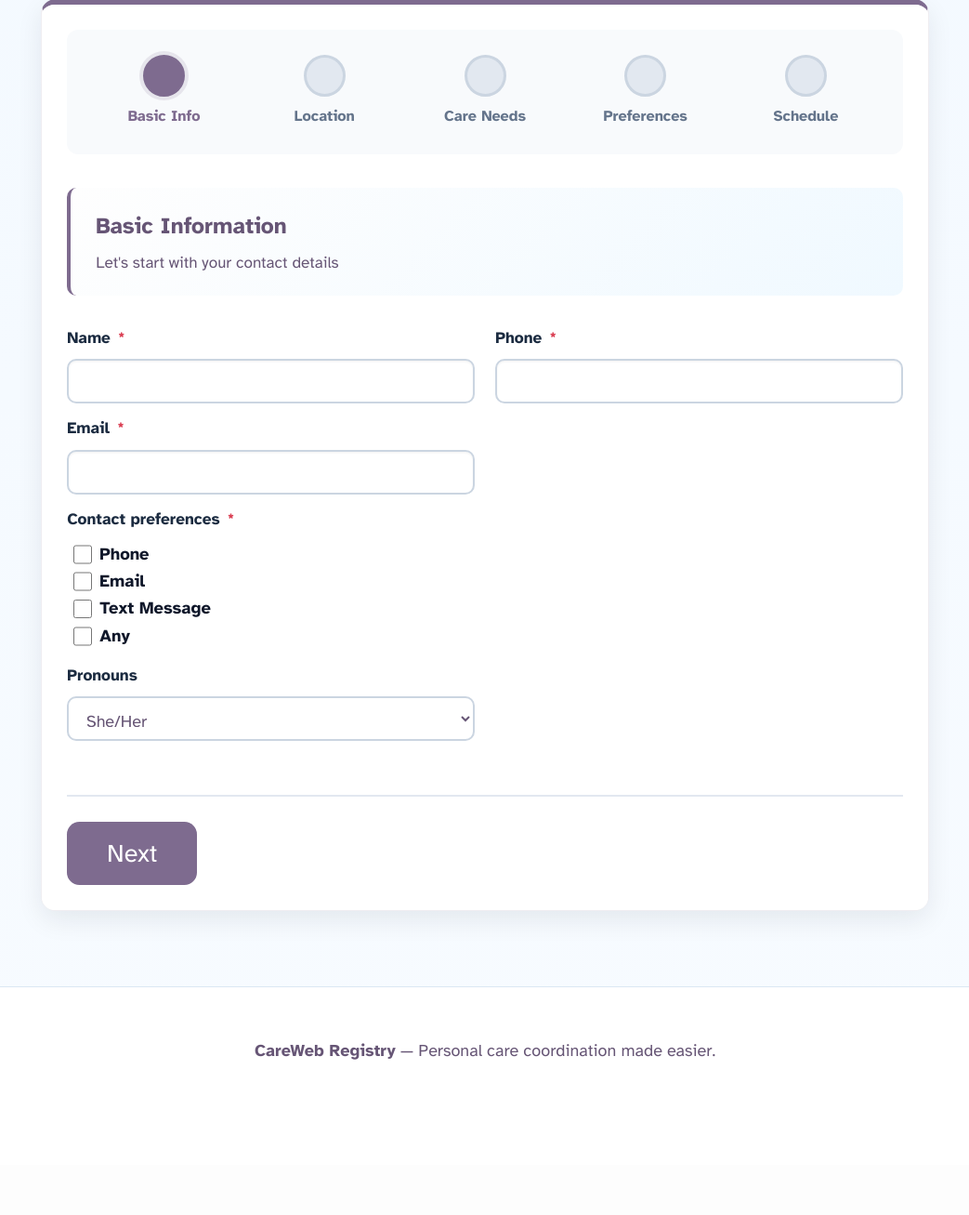
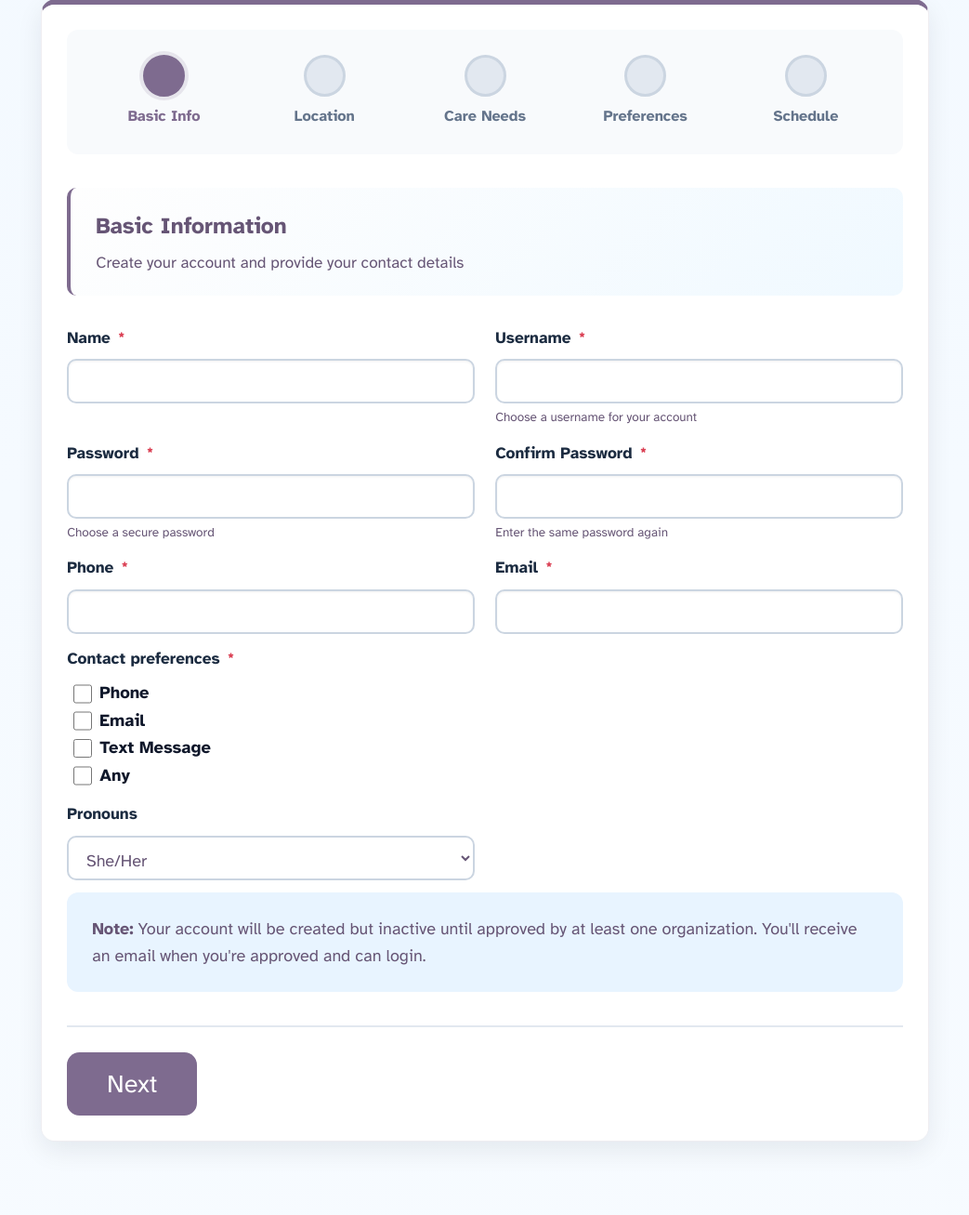
Before and after one commit to LTCarew/carewebAI, a Django app: page /apply/client/ in a window 1280 px wide. Shown: the part 419-1726 px from the top of the page at 93% size, without its empty margins (118-1161 px from the left). Before the commit the page ends 1559 px from the top, so only its background shows below. Run offline with Django 5.2, Linux system fonts and the light colour scheme.

Commit message:
changed workflow of client caregiver application so that they create a login pass and upon approval, can login

```diff
--- a/caregiver_registry/registry/forms.py
+++ b/caregiver_registry/registry/forms.py
@@ -1,5 +1,6 @@
 from django import forms
 from django.db import transaction
+from django.contrib.auth import get_user_model
 from organizations.models import Organization
 from accounts.models import UserProfile
 from .models import (
@@ -19,6 +20,8 @@ from .models import (
     PRONOUN_CHOICES,
 )
 from .services import get_or_create_user_from_email
+
+User = get_user_model()
 
 
 TIME_CHOICES = [
@@ -114,7 +117,25 @@ class CaregiverApplicationForm(AvailabilityMixin, forms.Form):
     Creates User, UserProfile, and CaregiverProfile.
     Applicants go into a general pool - organizations add them later.
     """
+    # Account credentials
     name = forms.CharField(max_length=255)
+    username = forms.CharField(
+        max_length=150,
+        help_text="Choose a username for your account"
+    )
+    password1 = forms.CharField(
+        label="Password",
+        widget=forms.PasswordInput,
+        help_text="Choose a secure password"
+    )
+    password2 = forms.CharField(
+        label="Confirm Password",
+        widget=forms.PasswordInput,
+        help_text="Enter the same password again"
+    )
+
+    # Personal information
+
     phone = forms.CharField(max_length=25)
     email = forms.EmailField()
     contact_preferences = forms.MultipleChoiceField(
@@ -181,48 +202,71 @@ class CaregiverApplicationForm(AvailabilityMixin, forms.Form):
         self.add_availability_fields()
         apply_bulma_classes(self)
 
+    def clean_username(self):
+        """Validate that username is unique."""
+        username = self.cleaned_data.get('username')
+        if User.objects.filter(username=username).exists():
+            raise forms.ValidationError("This username is already taken. Please choose another.")
+        return username
+
+    def clean_email(self):
+        """Validate that email is unique."""
+        email = self.cleaned_data.get('email')
+        if User.objects.filter(email=email).exists():
+            raise forms.ValidationError("An account with this email already exists.")
+        return email
+
+    def clean(self):
+        """Validate that passwords match."""
+        cleaned_data = super().clean()
+        password1 = cleaned_data.get('password1')
+        password2 = cleaned_data.get('password2')
+
+        if password1 and password2 and password1 != password2:
+            raise forms.ValidationError("The two password fields must match.")
+
+        return cleaned_data
+
     @transaction.atomic
     def save(self):
         """
-        Create User, UserProfile, and CaregiverProfile.
-        Caregiver goes into general pool - organizations can add them later.
+        Create User (inactive), UserProfile, and CaregiverProfile.
+        User cannot login until approved by at least one organization.
         """
-        # 1. Get or create User
-        user = get_or_create_user_from_email(
+        # 1. Create User with is_active=False
+        user = User.objects.create_user(
+            username=self.cleaned_data['username'],
             email=self.cleaned_data['email'],
-            name=self.cleaned_data['name']
+            password=self.cleaned_data['password1'],
+            is_active=False  # Cannot login until approved
         )
 
-        # 2. Create or update UserProfile
-        user_profile, _ = UserProfile.objects.update_or_create(
+        # 2. Create UserProfile
+        user_profile = UserProfile.objects.create(
             user=user,
-            defaults={
-                'name': self.cleaned_data['name'],
-                'phone': self.cleaned_data['phone'],
-                'email': self.cleaned_data['email'],
-                'pronouns': self.cleaned_data.get('pronouns', ''),
-                'contact_preferences': self.cleaned_data['contact_preferences'],
-            }
+            name=self.cleaned_data['name'],
+            phone=self.cleaned_data['phone'],
+            email=self.cleaned_data['email'],
+            pronouns=self.cleaned_data.get('pronouns', ''),
+            contact_preferences=self.cleaned_data['contact_preferences'],
         )
 
-        # 3. Create or update CaregiverProfile
-        caregiver_profile, _ = CaregiverProfile.objects.update_or_create(
+        # 3. Create CaregiverProfile
+        caregiver_profile = CaregiverProfile.objects.create(
             user_profile=user_profile,
-            defaults={
-                'base_zip_code': self.cleaned_data['base_zip_code'],
-                'willing_to_work_cities': self.cleaned_data['willing_to_work_cities'],
-                'transportation': self.cleaned_data['transportation'],
-                'availability': self.build_availability_json(),
-                'hours_looking_for': self.cleaned_data['hours_looking_for'],
-                'certified_ihss_worker': self.cleaned_data['certified_ihss_worker'],
-                'additional_certifications': self.cleaned_data.get('additional_certifications', ''),
-                'experience_with': self.cleaned_data['experience_with'],
-                'languages_spoken': self.cleaned_data['languages_spoken'],
-                'pathogen_protocols': self.cleaned_data['pathogen_protocols'],
-                'rate': self.cleaned_data['rate'],
-                'bio': self.cleaned_data.get('bio', ''),
-                'wants_training_updates': self.cleaned_data.get('wants_training_updates', False),
-            }
+            base_zip_code=self.cleaned_data['base_zip_code'],
+            willing_to_work_cities=self.cleaned_data['willing_to_work_cities'],
+            transportation=self.cleaned_data['transportation'],
+            availability=self.build_availability_json(),
+            hours_looking_for=self.cleaned_data['hours_looking_for'],
+            certified_ihss_worker=self.cleaned_data['certified_ihss_worker'],
+            additional_certifications=self.cleaned_data.get('additional_certifications', ''),
+            experience_with=self.cleaned_data['experience_with'],
+            languages_spoken=self.cleaned_data['languages_spoken'],
+            pathogen_protocols=self.cleaned_data['pathogen_protocols'],
+            rate=self.cleaned_data['rate'],
+            bio=self.cleaned_data.get('bio', ''),
+            wants_training_updates=self.cleaned_data.get('wants_training_updates', False),
         )
 
         return caregiver_profile
@@ -234,7 +278,25 @@ class ClientApplicationForm(AvailabilityMixin, forms.Form):
     Creates User, UserProfile, and ClientProfile.
     Applicants go into a general pool - organizations add them later.
     """
+    # Account credentials
     name = forms.CharField(max_length=255)
+    username = forms.CharField(
+        max_length=150,
+        help_text="Choose a username for your account"
+    )
+    password1 = forms.CharField(
+        label="Password",
+        widget=forms.PasswordInput,
+        help_text="Choose a secure password"
+    )
+    password2 = forms.CharField(
+        label="Confirm Password",
+        widget=forms.PasswordInput,
+        help_text="Enter the same password again"
+    )
+
+    # Personal information
+
     phone = forms.CharField(max_length=25)
     email = forms.EmailField()
     contact_preferences = forms.MultipleChoiceField(
@@ -283,45 +345,68 @@ class ClientApplicationForm(AvailabilityMixin, forms.Form):
         self.add_availability_fields()
         apply_bulma_classes(self)
 
+    def clean_username(self):
+        """Validate that username is unique."""
+        username = self.cleaned_data.get('username')
+        if User.objects.filter(username=username).exists():
+            raise forms.ValidationError("This username is already taken. Please choose another.")
+        return username
+
+    def clean_email(self):
+        """Validate that email is unique."""
+        email = self.cleaned_data.get('email')
+        if User.objects.filter(email=email).exists():
+            raise forms.ValidationError("An account with this email already exists.")
+        return email
+
+    def clean(self):
+        """Validate that passwords match."""
+        cleaned_data = super().clean()
+        password1 = cleaned_data.get('password1')
+        password2 = cleaned_data.get('password2')
+
+        if password1 and password2 and password1 != password2:
+            raise forms.ValidationError("The two password fields must match.")
+
+        return cleaned_data
+
     @transaction.atomic
     def save(self):
         """
-        Create User, UserProfile, and ClientProfile.
-        Client goes into general pool - organizations can add them later.
+        Create User (inactive), UserProfile, and ClientProfile.
+        User cannot login until approved by at least one organization.
         """
-        # 1. Get or create User
-        user = get_or_create_user_from_email(
+        # 1. Create User with is_active=False
+        user = User.objects.create_user(
+            username=self.cleaned_data['username'],
             email=self.cleaned_data['email'],
-            name=self.cleaned_data['name']
+            password=self.cleaned_data['password1'],
+            is_active=False  # Cannot login until approved
         )
 
-        # 2. Create or update UserProfile
-        user_profile, _ = UserProfile.objects.update_or_create(
+        # 2. Create UserProfile
+        user_profile = UserProfile.objects.create(
             user=user,
-            defaults={
-                'name': self.cleaned_data['name'],
-                'phone': self.cleaned_data['phone'],
-                'email': self.cleaned_data['email'],
-                'pronouns': self.cleaned_data.get('pronouns', ''),
-                'contact_preferences': self.cleaned_data['contact_preferences'],
-                'address': self.cleaned_data['address'],
-            }
+            name=self.cleaned_data['name'],
+            phone=self.cleaned_data['phone'],
+            email=self.cleaned_data['email'],
+            pronouns=self.cleaned_data.get('pronouns', ''),
+            contact_preferences=self.cleaned_data['contact_preferences'],
+            address=self.cleaned_data['address'],
         )
 
-        # 3. Create or update ClientProfile
-        client_profile, _ = ClientProfile.objects.update_or_create(
+        # 3. Create ClientProfile
+        client_profile = ClientProfile.objects.create(
             user_profile=user_profile,
-            defaults={
-                'base_zip_code': self.cleaned_data['base_zip_code'],
-                'attendant_care_programs': self.cleaned_data['attendant_care_programs'],
-                'languages_preferred': self.cleaned_data['languages_preferred'],
-                'availability': self.build_availability_json(),
-                'schedule_flexibility': self.cleaned_data.get('schedule_flexibility', False),
-                'hours_per_week': self.cleaned_data.get('hours_per_week'),
-                'care_needs': self.cleaned_data['care_needs'],
-                'additional_care_needs': self.cleaned_data.get('additional_care_needs', ''),
-                'pathogen_protocol_preferences': self.cleaned_data['pathogen_protocol_preferences'],
-            }
+            base_zip_code=self.cleaned_data['base_zip_code'],
+            attendant_care_programs=self.cleaned_data['attendant_care_programs'],
+            languages_preferred=self.cleaned_data['languages_preferred'],
+            availability=self.build_availability_json(),
+            schedule_flexibility=self.cleaned_data.get('schedule_flexibility', False),
+            hours_per_week=self.cleaned_data.get('hours_per_week'),
+            care_needs=self.cleaned_data['care_needs'],
+            additional_care_needs=self.cleaned_data.get('additional_care_needs', ''),
+            pathogen_protocol_preferences=self.cleaned_data['pathogen_protocol_preferences'],
         )
 
         return client_profile
--- a/caregiver_registry/registry/models.py
+++ b/caregiver_registry/registry/models.py
@@ -224,6 +224,8 @@ class CaregiverProfile(models.Model):
 
     base_zip_code = models.CharField(max_length=10)
     willing_to_work_cities = models.JSONField(default=list, blank=True)
+
+    attendant_care_programs = models.JSONField(default=list, blank=True)
 
     transportation = models.JSONField(default=list, blank=True)
     availability = models.JSONField(default=dict, blank=True)
--- a/caregiver_registry/registry/views.py
+++ b/caregiver_registry/registry/views.py
@@ -316,23 +316,65 @@ def registry_network(request):
         messages.warning(request, "You do not have an active role in this organization.")
         return redirect("dashboard_redirect")
 
-    # Query approved caregivers and clients for this organization
-    org_caregivers = OrganizationCaregiver.objects.filter(
-        organization=organization,
-        status='approved'
-    ).select_related('caregiver_profile__user_profile').order_by('-created_at')
+    # Query caregivers and clients based on role and shared organizations
+    if user_role == "client":
+        # Client sees caregivers from ALL their approved organizations
+        try:
+            client_profile = request.user.profile.client_profile
+            # Get all orgs this client is approved in
+            client_org_ids = OrganizationClient.objects.filter(
+                client_profile=client_profile,
+                status='approved'
+            ).values_list('organization_id', flat=True)
 
-    org_clients = OrganizationClient.objects.filter(
-        organization=organization,
-        status='approved'
-    ).select_related('client_profile__user_profile').order_by('-created_at')
+            # Show caregivers approved in those same orgs
+            org_caregivers = OrganizationCaregiver.objects.filter(
+                organization_id__in=client_org_ids,
+                status='approved'
+            ).select_related('caregiver_profile__user_profile', 'organization').order_by('-created_at').distinct()
 
-    selected_view = ""
-    if user_role == "client":
-        selected_view = "caregivers"
+            org_clients = OrganizationClient.objects.none()
+            selected_view = "caregivers"
+
+        except (AttributeError, Exception):
+            messages.error(request, "Could not load caregiver registry.")
+            return redirect("dashboard_redirect")
+
     elif user_role == "caregiver":
-        selected_view = "clients"
+        # Caregiver sees clients from ALL their approved organizations
+        try:
+            caregiver_profile = request.user.profile.caregiver_profile
+            # Get all orgs this caregiver is approved in
+            caregiver_org_ids = OrganizationCaregiver.objects.filter(
+                caregiver_profile=caregiver_profile,
+                status='approved'
+            ).values_list('organization_id', flat=True)
+
+            # Show clients approved in those same orgs
+            org_clients = OrganizationClient.objects.filter(
+                organization_id__in=caregiver_org_ids,
+                status='approved'
+            ).select_related('client_profile__user_profile', 'organization').order_by('-created_at').distinct()
+
+            org_caregivers = OrganizationCaregiver.objects.none()
+            selected_view = "clients"
+
+        except (AttributeError, Exception):
+            messages.error(request, "Could not load client registry.")
+            return redirect("dashboard_redirect")
+
     elif user_role in ["admin", "staff"]:
+        # Admin/staff see everyone in their active organization only
+        org_caregivers = OrganizationCaregiver.objects.filter(
+            organization=organization,
+            status='approved'
+        ).select_related('caregiver_profile__user_profile').order_by('-created_at')
+
+        org_clients = OrganizationClient.objects.filter(
+            organization=organization,
+            status='approved'
+        ).select_related('client_profile__user_profile').order_by('-created_at')
+
         requested_view = request.GET.get("view", "clients")
         selected_view = requested_view if requested_view in ["clients", "caregivers"] else "clients"
     else:
@@ -452,6 +494,11 @@ def caregiver_detail(request, pk):
             'caregiver_profile__user_profile',
             'organization'
         ).get(pk=pk)
+
+        # IMPORTANT: Verify it belongs to the active organization
+        if org_caregiver.organization != active_org:
+            raise OrganizationCaregiver.DoesNotExist
+
     except OrganizationCaregiver.DoesNotExist:
         # Maybe pk is actually a profile_id, create the relationship
         caregiver_profile = get_object_or_404(CaregiverProfile, pk=pk)
@@ -486,6 +533,11 @@ def client_detail(request, pk):
             'client_profile__user_profile',
             'organization'
         ).get(pk=pk)
+
+        # IMPORTANT: Verify it belongs to the active organization
+        if org_client.organization != active_org:
+            raise OrganizationClient.DoesNotExist
+
     except OrganizationClient.DoesNotExist:
         # Maybe pk is actually a profile_id, create the relationship
         client_profile = get_object_or_404(ClientProfile, pk=pk)
--- a/caregiver_registry/templates/registry/client_apply.html
+++ b/caregiver_registry/templates/registry/client_apply.html
@@ -39,12 +39,12 @@ Client Application
                     <div class="app-form-section is-active" data-section="1">
                         <div class="app-form-section-header">
                             <h2 class="app-form-section-title">Basic Information</h2>
-                            <p class="app-form-section-description">Let's start with your contact details</p>
+                            <p class="app-form-section-description">Create your account and provide your contact details</p>
                         </div>
 
                         <div class="app-form-grid">
                             {% for field in form %}
-                                {% if field.name in "organization,name,phone,email,contact_preferences,pronouns" %}
+                                {% if field.name in "username,password1,password2,name,phone,email,contact_preferences,pronouns" %}
                                     <div class="field app-field{% if field.field.widget.input_type == 'checkbox' %} app-checkbox-field{% endif %}">
                                         <label class="label" for="{{ field.id_for_label }}">
                                             {{ field.label }}
@@ -58,6 +58,11 @@ Client Application
                                     </div>
                                 {% endif %}
                             {% endfor %}
+
+                            <!-- Account Activation Notice -->
+                            <div class="notification is-info is-light" style="grid-column: 1 / -1;">
+                                <p><strong>Note:</strong> Your account will be created but inactive until approved by at least one organization. You'll receive an email when you're approved and can login.</p>
+                            </div>
                         </div>
                     </div>
 
```
Also changed, not shown: caregiver_registry/config/settings.py (+8 -2 lines), caregiver_registry/registry/services.py (+82 -0 lines), caregiver_registry/templates/registry/caregiver_apply.html (+7 -2 lines), caregiver_registry/templates/registry/network_registry.html (+28 -28 lines), caregiver_registry/registry/migrations/0002_caregiverprofile_attendant_care_programs.py (added).
